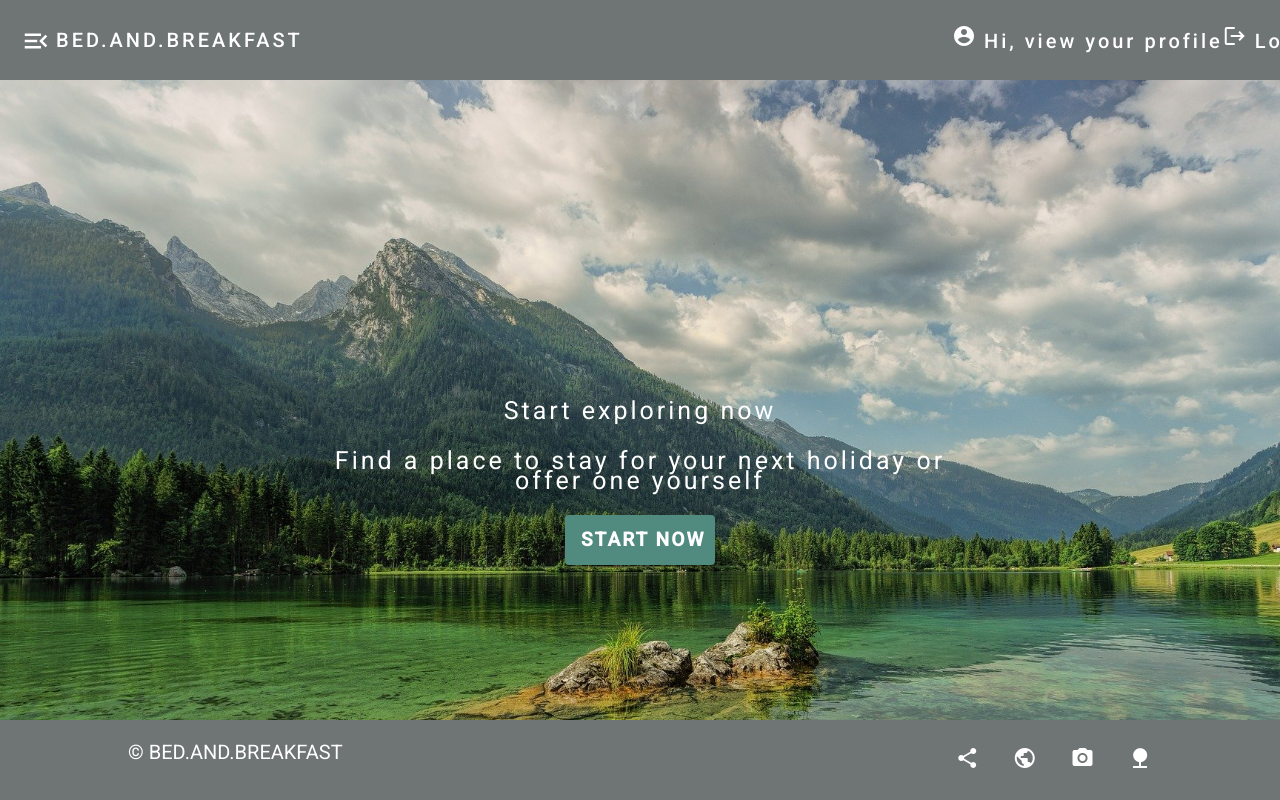
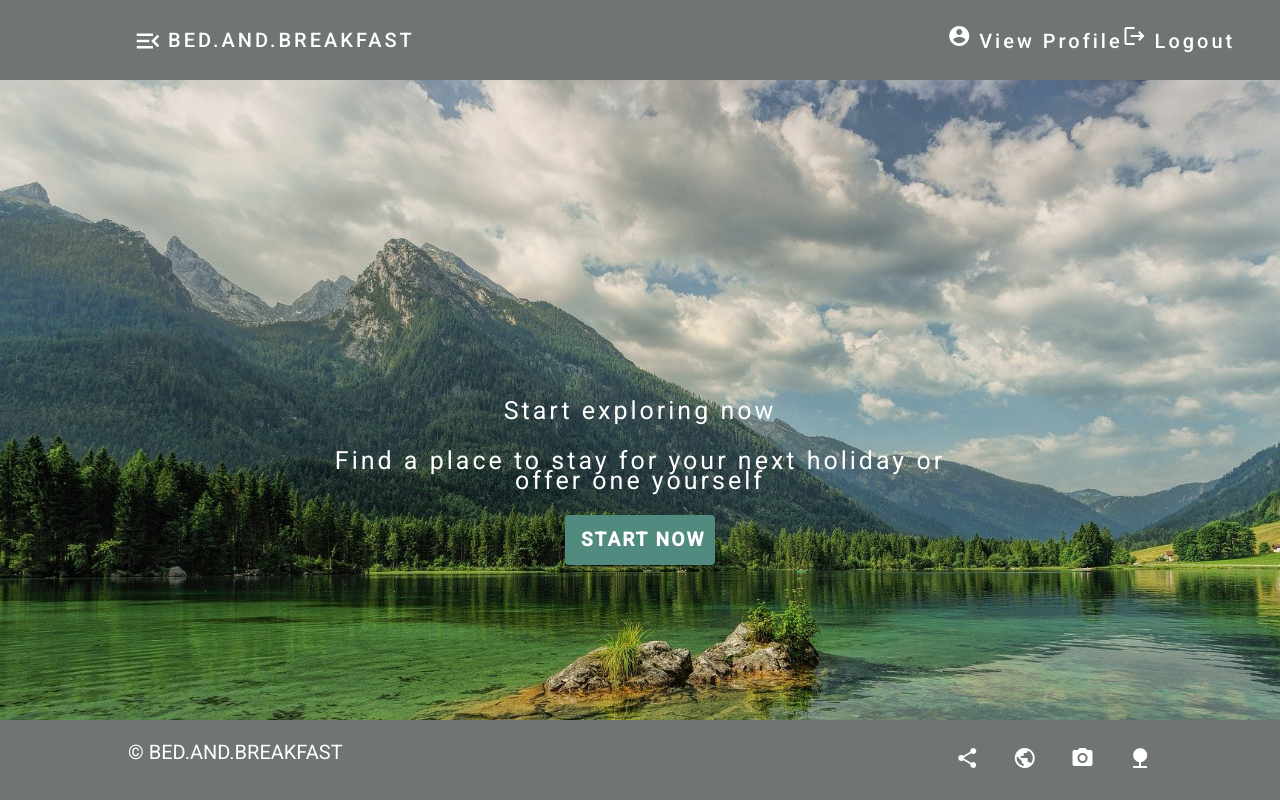
Before and after one commit to Kativa7/BnB-Angular, an Angular app in the folder bnb/: page /home in a window 1280 px wide. Built offline with nearby package versions, Linux system fonts and the light colour scheme; sample sign-in values are in the browser's storage.

Commit message:
add no description msg

```diff
--- a/bnb/src/app/core/home/home.component.html
+++ b/bnb/src/app/core/home/home.component.html
@@ -4,6 +4,6 @@
     <div class="hero-text">
       <h1>Start exploring now</h1>
       <p>Find a place to stay for your next holiday or offer one yourself</p>
-      <button mat-raised-button class="btn"  uterLink='/register'>Start Now</button>
+      <button mat-raised-button class="btn"  routerLink='/catalog'>Start Now</button>
     </div>
   </div>
--- a/bnb/src/app/feature/components/catalog/catalog.component.html
+++ b/bnb/src/app/feature/components/catalog/catalog.component.html
@@ -31,8 +31,8 @@
 
 <mat-paginator
   [length]="100"
-  [pageSize]="10"
-  [pageSizeOptions]="[5, 10, 25, 100]"
+  [pageSize]="5"
+  [pageSizeOptions]="[5]"
   aria-label="Select page"
 >
 </mat-paginator>
--- a/bnb/src/app/feature/components/listing-details/listing-details.component.html
+++ b/bnb/src/app/feature/components/listing-details/listing-details.component.html
@@ -7,14 +7,14 @@
       <div class="product-text">
         <h1>{{ listing.title }}</h1>
         <h2>{{ listing.category }} located in {{ listing.location }} </h2>
-        <p>{{ listing.description }}</p>
+        <p>{{ listing.description === '' ? 'No descrition was provided.' : listing.description}}</p>
       </div>
       <div class="product-price-btn">
         <p>
           <span>{{ listing.price }}</span
           >$
         </p>
-        <button type="button">Book Now</button>
+        <button class="btn" type="button">Book Now</button>
       </div>
     </div>
   </div>
--- a/bnb/src/app/shared/navbar/navbar.component.css
+++ b/bnb/src/app/shared/navbar/navbar.component.css
@@ -1,26 +1,24 @@
 mat-toolbar {
 background-color: rgb(111, 117, 116);
   display: flex;
-  justify-content: space-around;
+  justify-content: space-between;
   align-items: center;
   min-height: 10vh;
+  padding-left: 10%;
+    padding-right: 10%;
 
 }
 
 #logo {
   text-transform: uppercase;
-  position: relative;
   display: flex;
   flex: 1;
-
-
 }
 
 .nav-links {
   display: flex;
   justify-content: space-around;
-  width: 25%;
-
+  width: 20%;
 }
 .nav-links li {
   list-style: none;
--- a/bnb/src/app/shared/navbar/navbar.component.html
+++ b/bnb/src/app/shared/navbar/navbar.component.html
@@ -17,7 +17,7 @@
       <li *ngIf="userService.isLoggedIn()" ><a routerLink="/profile"><span class="material-icons">
         account_circle
         </span>
-        Hi, view your profile</a></li>
+        View Profile</a></li>
 
       <li *ngIf="userService.isLoggedIn()" (click)="onLogout()"><a ><span class="material-icons">
         logout
```
